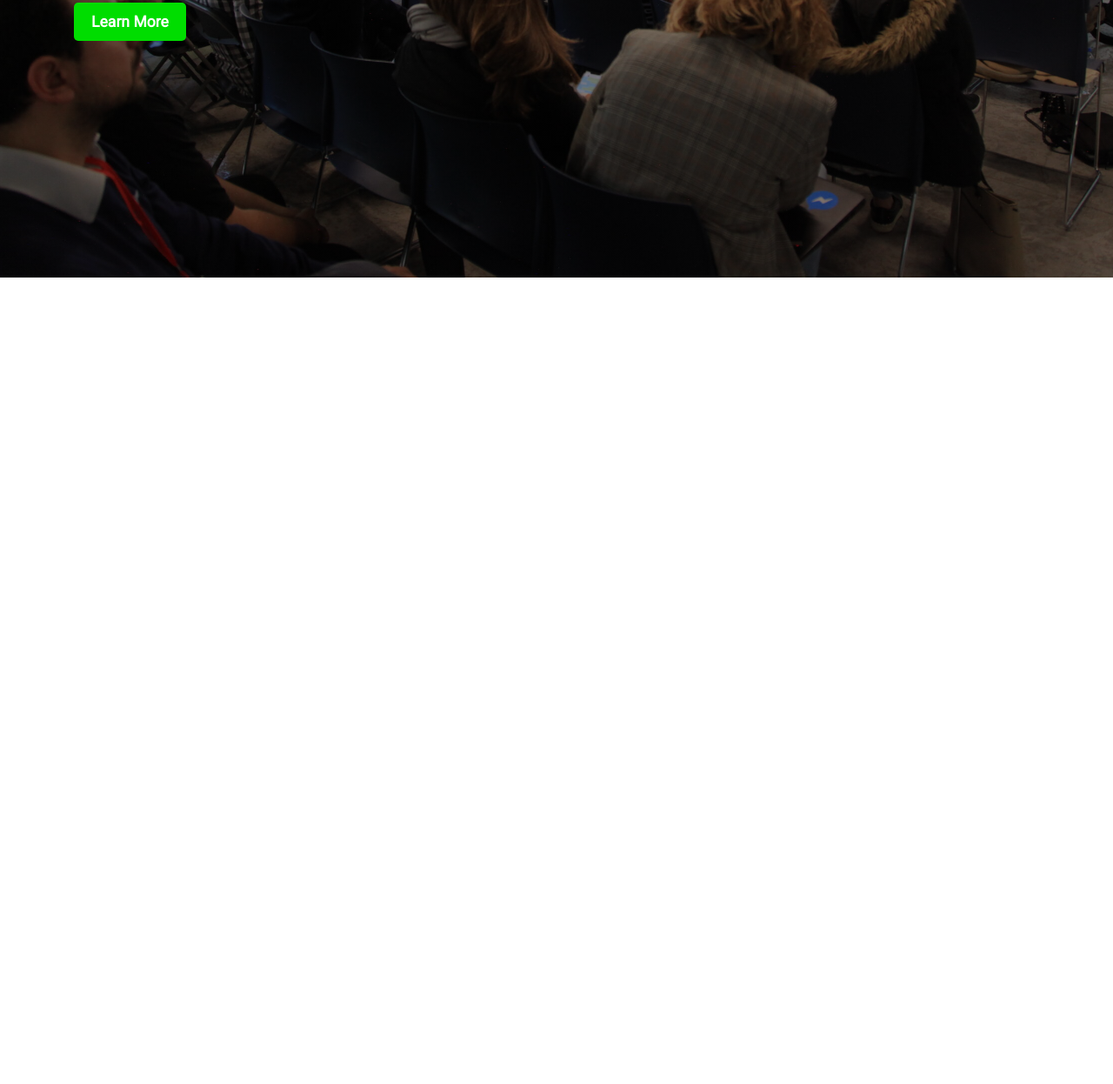
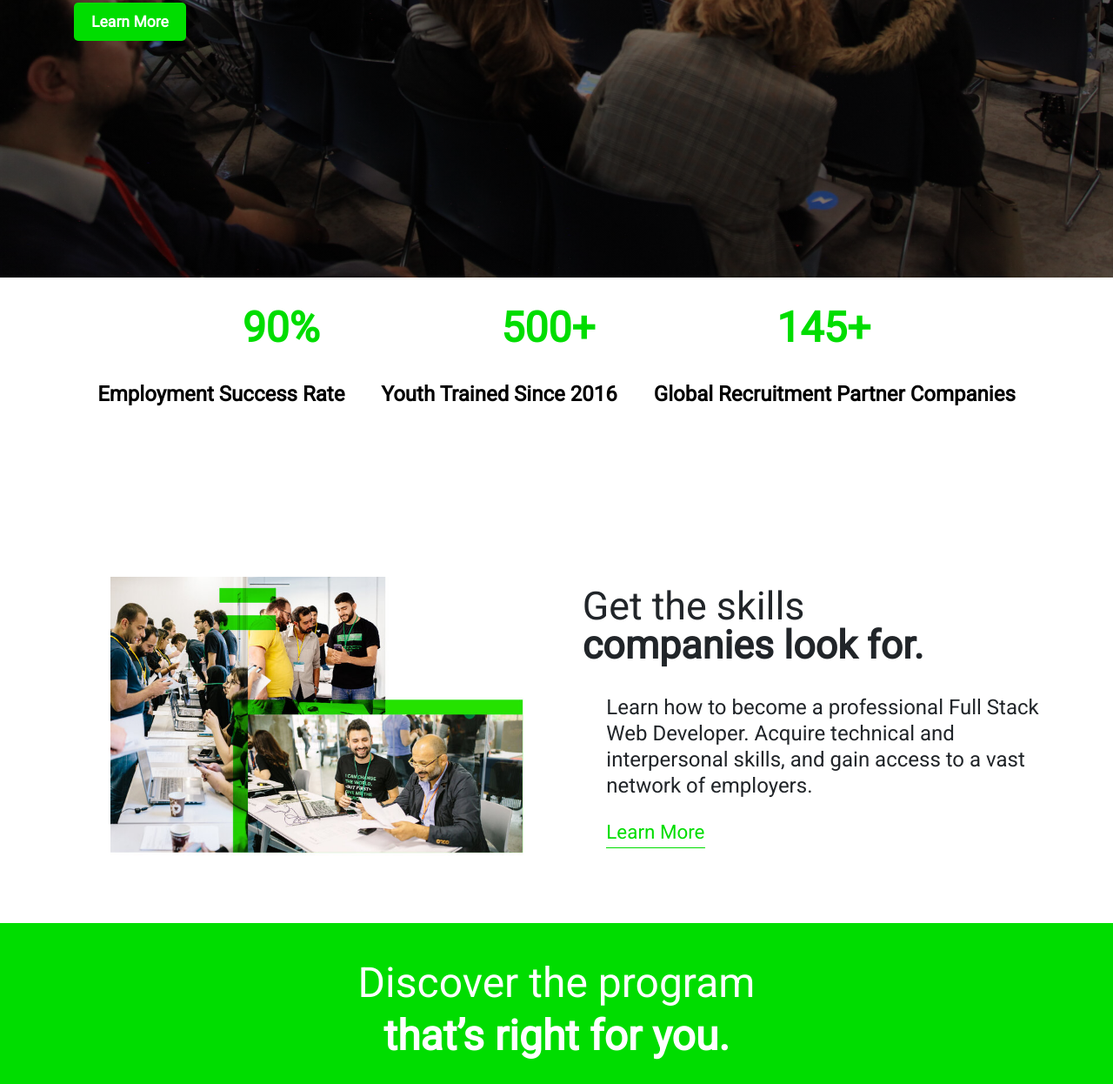
Before and after one commit to pablo-sreih/se_factory_website_2, a plain HTML site: page index.html in a window 1280 px wide. Shown: the part 641-1887 px from the top of the page at 87% size. Before the commit the page ends 960 px from the top, so only its background shows below. Drawn offline with Linux system fonts and the light colour scheme.

Commit message:
Added Two Sections

```diff
--- a/css/styles.css
+++ b/css/styles.css
@@ -90,3 +90,80 @@
     font-size: 1.1em;
     font-weight: 600;
 }
+
+.section-1 .sub{
+    margin-top: 2%;
+    justify-content: space-evenly;
+    align-items: center;
+    font-size: 3em;
+    color: #0d0;
+    font-weight: 800;
+}
+
+.section-2 .sub{
+    margin-top: 2%;
+    justify-content: space-evenly;
+    align-items: center;
+    font-size: 1.5em;
+    color: black;
+    font-weight: 800;
+}
+
+.section-3{
+    justify-content: center;
+    margin-top: 15%;
+}
+
+.section-3 img{
+    margin-left:5%;
+    width: 500px;
+}
+
+.section-3 .col :nth-child(1){
+    margin-left: 5%;
+    font-size: 2.8em;
+}
+
+.section-3 .col :nth-child(2){
+    margin-top: -4%;
+    font-size: 1em;
+}
+
+.section-3 .col :nth-child(3){
+    margin-top: 4%;
+    margin-left: 10%;
+    margin-bottom: 4%;
+    font-size: 1.5em;
+    line-height: 30px
+}
+
+.section-3 .col a{
+    text-decoration: none;
+    margin-left: 10%;
+    font-size: 1.4em;
+    color: #0d0;
+    border-bottom: 1px solid #0d0;
+    padding-bottom: 1%;
+}
+
+.section-4{
+    background-color: #0d0;
+    margin-top: 5%;
+}
+
+.section-4 .sub-1 :nth-child(1){
+    text-align: center;
+    padding-top: 3%;
+    color: white;
+    font-size: 3em;
+}
+
+.section-4 .sub-1 :nth-child(2){
+    text-align: center;
+    margin-top: -1%;
+    margin-bottom: 2%;
+}
+
+.section-4 .sub-2{
+    justify-content: center;
+}
--- a/index.html
+++ b/index.html
@@ -34,6 +34,7 @@
 
                 </div>
             </div>
+
             <div class="header-container">
                 <div><strong>Empowering youth</strong></div>
                 <div>with tech jobs.</div>
@@ -43,5 +44,51 @@
         </div>
     </section>
 
+    <section class="section-1">
+        <div class="container">
+            <div class="row sub">
+                <div>90%</div>
+                <div>500+</div>
+                <div>145+</div>
+            </div>
+        </div>
+    </section>
+
+    <section class="section-2">
+        <div class="container">
+            <div class="row sub">
+                <div>Employment Success Rate</div>
+                <div>Youth Trained Since 2016</div>
+                <div>Global Recruitment Partner Companies</div>
+            </div>
+        </div>
+    </section>
+
+    <section class="section-3">
+        <div class="container">
+            <div class="row sub">
+                <img src="assets/images/Artboard+4@2x-100.jpg" alt="">
+                <div class="col">
+                    <div>Get the skills</div>
+                    <div><strong>companies look for.</strong></div>
+                    <div>Learn how to become a professional Full Stack Web Developer. Acquire technical and interpersonal skills, and gain access to a vast network of employers.</div>
+                    <a href="#">Learn More</a>
+                </div>
+            </div>
+        </div>
+    </section>
+
+    <section class="section-4">
+        <div class="container">
+            <div class="sub-1">
+                <div>Discover the program</div>
+                <div><strong>that’s right for you.</strong></div>
+            </div>
+            <div class="row sub-2">
+                <img src="assets/images/artboards/Artboard+6@4x.png" width="400px" alt="">
+                <img src="assets/images/artboards/Artboard+7@4x.png" width="400px" alt="">
+            </div>
+        </div>
+    </section>
 </body>
 </html>
```
